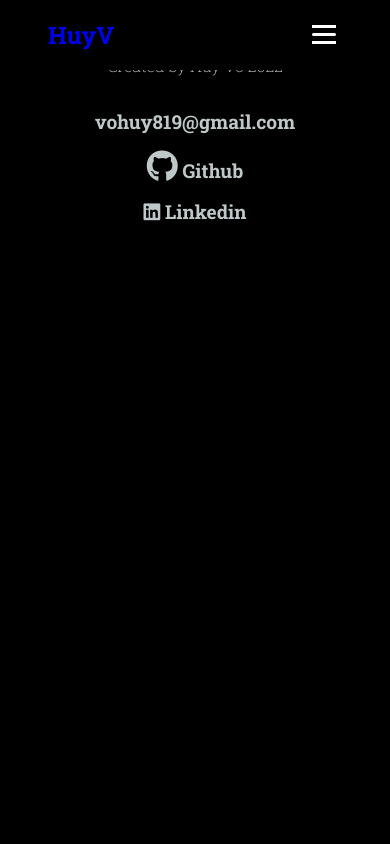
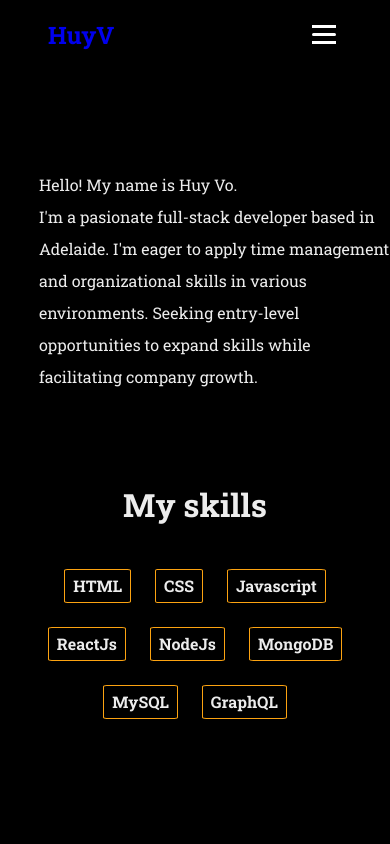
Before and after one commit to HuyHHV/react-portfolio, a React (Create React App) app: page /about in a window 390 px wide. Shown: the top 844 px of the page. Built offline with nearby package versions, Linux system fonts and the light colour scheme.

Commit message:
polish UI, waiting for resume update

```diff
--- a/src/App.css
+++ b/src/App.css
@@ -1,4 +1,4 @@
-@import url("https://fonts.googleapis.com/css2?family=Roboto+Slab:wght@200;700;900&display=swap");
+@import url("https://fonts.googleapis.com/css2?family=Roboto+Slab:wght@200;400;700;900&display=swap");
 
 :root {
   --navbar: #ffffff;
--- a/src/App.js
+++ b/src/App.js
@@ -11,6 +11,7 @@ import Works from './components/pages/Works';
 import Contact from './components/pages/Contact'
 import Resume from './components/pages/Resume';
 import Footer from './components/footer/Footer';
+import About from './components/pages/About';
 
 function App() {
   return (
@@ -18,6 +19,7 @@ function App() {
       <Navbar/>
       <Routes>
           <Route path="/" element = {<Home/>} />
+          <Route path="/about" element = {<About/>} />
           <Route path="/works" element = {<Works/>} />
           <Route path="/contact" element = {<Contact/>} />
           <Route path="/resume" element = {<Resume/>} />
--- a/src/components/cards/CardItem.jsx
+++ b/src/components/cards/CardItem.jsx
@@ -2,8 +2,9 @@ import React from 'react'
 function CardItem(props) {
   return (
     <>
-        {props.repos.map(repo => (
-        <section className="card">
+        {props.repos.map((repo,index) => (
+        <section className="card" key={index}>
+          <div className='heading'>
             <div className='under-div'>
               <a href={repo.link}><img src={repo.screenshot} alt="screenshot"/> </a>
               <div className='over-div' >
@@ -16,6 +17,7 @@ function CardItem(props) {
             <div className="app-title-wrapper">
                 <h4 className="app-title">{repo.name}</h4>
             </div>
+          </div>
       </section>
       ))}
 
--- a/src/components/cards/Cards.css
+++ b/src/components/cards/Cards.css
@@ -50,6 +50,7 @@
 .card {
    flex: 1 1 30em;
    display: flex;
+   flex-wrap: wrap;
    align-items: center;
    justify-content: center;
    flex-direction: column;
@@ -107,6 +108,7 @@
     object-fit:fill;
 }
 .app-title-wrapper {
+    flex: 1;
     padding: 1em 4em 1em;
     color: var(--navbar);
     line-height: 1.8;
@@ -115,3 +117,9 @@
     border-radius: 10px;
     width: 100%;
 }
+
+.heading {
+    display: flex;
+    flex: 1;
+    flex-direction: column;
+}
--- a/src/components/hero/Hero.css
+++ b/src/components/hero/Hero.css
@@ -13,15 +13,32 @@
     align-items: center;
 }
 .greeting {
-    padding: 1em 5em 1em;
-    line-height:1.5;
+    font-size: 3rem;
+    padding-left: 10%;
+    display: flex;
+    flex-direction: column;
+    gap:0.5em;
     width: 60%;
 }
 
 .greeting a {
+    border-radius: 5%;
+    border: 1px solid;
+    padding:1em;
+    width: fit-content;
     color: var(--hover_link);
+    font-size: 1rem;
+    transition: all .3s;
+    position: relative;
+    overflow: hidden;
+    z-index: 1;
 }
 
+.greeting a:hover,.greeting a:focus{
+    color: var(--white);
+    box-shadow: inset 8em 0 0 0 var(--hover_link);
+    border: var(--hover_link);
+}
 
 @media screen and (max-width: 768px) {
    .hero-body{
--- a/src/components/hero/Hero.jsx
+++ b/src/components/hero/Hero.jsx
@@ -8,12 +8,11 @@ function HeroSection() {
             <div className="margin-top"></div>
             <div className="hero-body">
                 <div className=" greeting">
-                    <p>
-                        Hello! I'm Huy
-                        <br/>
-                        I'm a pasionate full-stack developer based in Adelaide. I'm eager to apply time management and organizational skills in various environments. Seeking entry-level opportunities to expand skills while facilitating company growth.
-                    </p>
-                    <Link to="/about-me">Learn more...</Link>
+                    <h1>Hello!</h1>
+                    <h1>I am Huy Vo.</h1>
+                    <h1>I'm a Web Developer.</h1>
+                    <Link to="/about" className='link_container'>About me</Link>
+                    <Link to="/works" className='link_container'>My projects</Link>
                 </div>
                 <div className="avawrapper ">
                     <img id="avatar" src={photo} alt="persnal photo"/>
--- /dev/null
+++ b/src/components/landingpage/LandingPage.jsx
@@ -0,0 +1,31 @@
+import React from 'react';
+import { Link } from 'react-router-dom';
+import './Landingpage.css'
+function Landingpage() {
+    return (
+        <div className="aboutme-wrapper">
+            <div className="about-me">
+                <p>
+                    Hello! My name is Huy Vo.
+                    <br/>
+                    I'm a pasionate full-stack developer based in Adelaide. I'm eager to apply time management and organizational skills in various environments. Seeking entry-level opportunities to expand skills while facilitating company growth.
+                </p>
+            </div>
+            <div className="skills ">
+                <h1>My skills</h1>
+                <div className='skill-list'>
+                    <a>HTML</a>
+                    <a>CSS</a>
+                    <a>Javascript</a>
+                    <a>ReactJs</a>
+                    <a>NodeJs</a>
+                    <a>MongoDB</a>
+                    <a>MySQL</a>
+                    <a>GraphQL</a>
+                </div>
+            </div>
+        </div>
+    )
+}
+
+export default Landingpage;
--- /dev/null
+++ b/src/components/landingpage/Landingpage.css
@@ -0,0 +1,62 @@
+.aboutme-wrapper{
+    color: var(--white);
+    display: flex;
+    flex: 1 1;
+    padding-top: 30vh;
+    height: 100vh;
+}
+
+.about-me {
+    padding-top: 5vh;
+    padding-left: 10%;
+    width: 50%;
+    line-height: 2;
+    font-weight: 400;
+}
+
+.skills {
+    padding-left: 5%;
+    padding-right: 5%;
+    font-size: 2rem;
+    font-weight: 700;
+    width: 50%;
+    display: flex;
+    flex-wrap: wrap;
+    align-items: center;
+    flex-direction: column;
+}
+.skill-list {
+    display: flex;
+    flex-wrap: wrap;
+    align-items: center;
+    justify-content: center;
+    gap: 1.5em;
+    padding-top: 3em;
+    font-size: 1rem;
+}
+
+.skill-list > a {
+    border-radius: 5%;
+    border: 1px solid var(--hover_link);;
+    padding:0.5em;
+    width: fit-content;
+    font-size: 1rem;
+    transition: all .3s;
+    position: relative;
+    overflow: hidden;
+    z-index: 1;
+}
+
+@media screen and (max-width: 768px) {
+    .aboutme-wrapper{
+        padding-top: 15vh;
+        flex-direction: column;
+    }
+    .about-me, .skills {
+        width: 100%;
+    }
+    .skills {
+        padding:1em;
+        margin-top: 2em;
+    }
+ }
--- a/src/components/navbar/Navbar.jsx
+++ b/src/components/navbar/Navbar.jsx
@@ -15,16 +15,16 @@ function Navbar() {
             </div>
             <ul className={!click ? 'nav-panel' : 'nav-panel nav-active'}>
                 <li className="nav-button">
-                    <Link to="/">About me</Link>
+                    <Link to="/about" onClick={toggleMenu} >About me</Link>
                 </li>
                 <li className="nav-button">
-                    <Link to="/works">Work</Link>
+                    <Link to="/works" onClick={toggleMenu} >Work</Link>
                 </li>
                 <li className="nav-button">
-                <Link to="/resume">Resume</Link>
+                <Link to="/resume" onClick={toggleMenu} >Resume</Link>
                 </li>
                 <li className="nav-button">
-                    <Link to="/contact">Contact</Link>
+                    <Link to="/contact" onClick={toggleMenu} >Contact</Link>
                 </li>
                 {/* <li className="nav-button"><a href="/work">Work</a></li>
                 <li className="nav-button"><a href="/contact">Contact</a></li>
--- /dev/null
+++ b/src/components/pages/About.jsx
@@ -0,0 +1,12 @@
+import React from 'react'
+import Landingpage from '../landingpage/LandingPage'
+function About() {
+  return (
+    <>
+         <Landingpage />
+    </>
+
+  )
+}
+
+export default About
```
Lines whose indentation alone changed are shown as unchanged.
